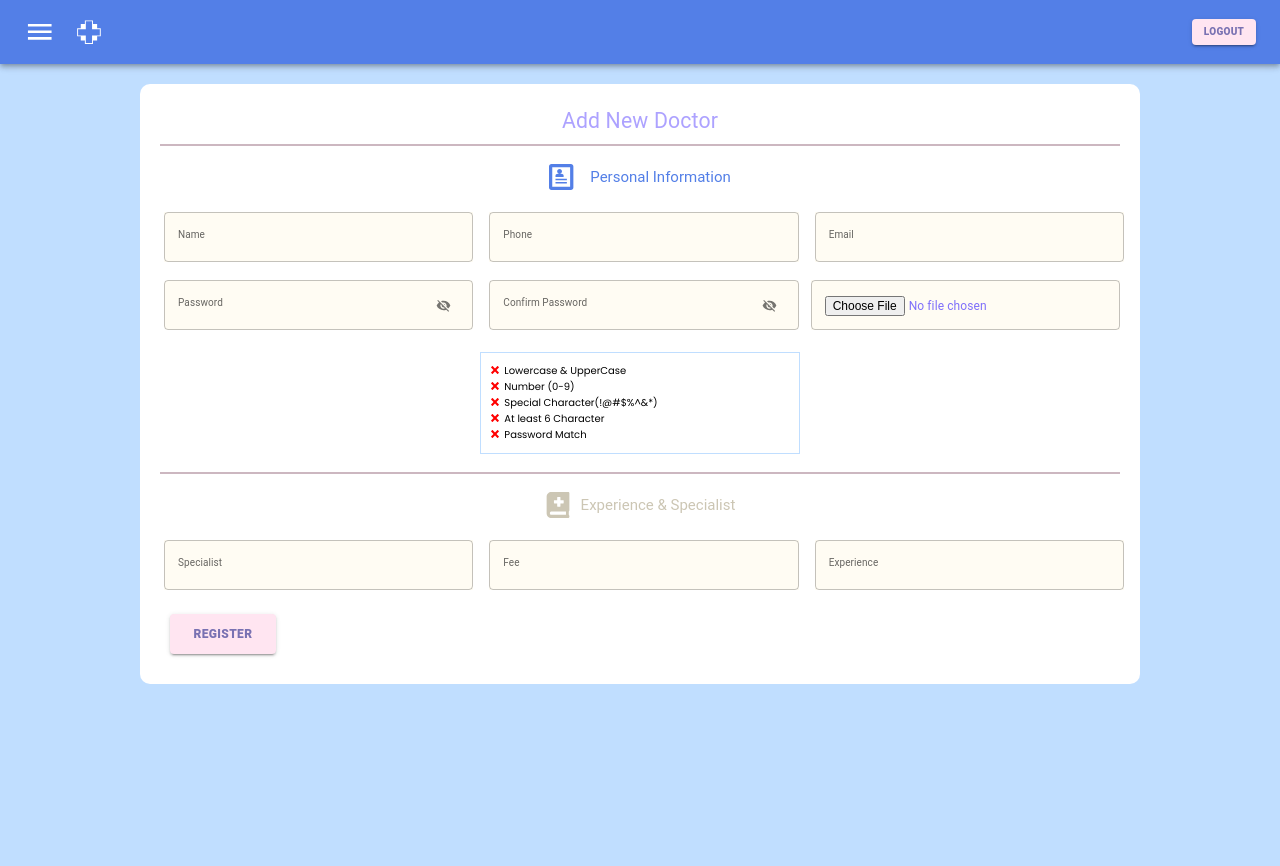
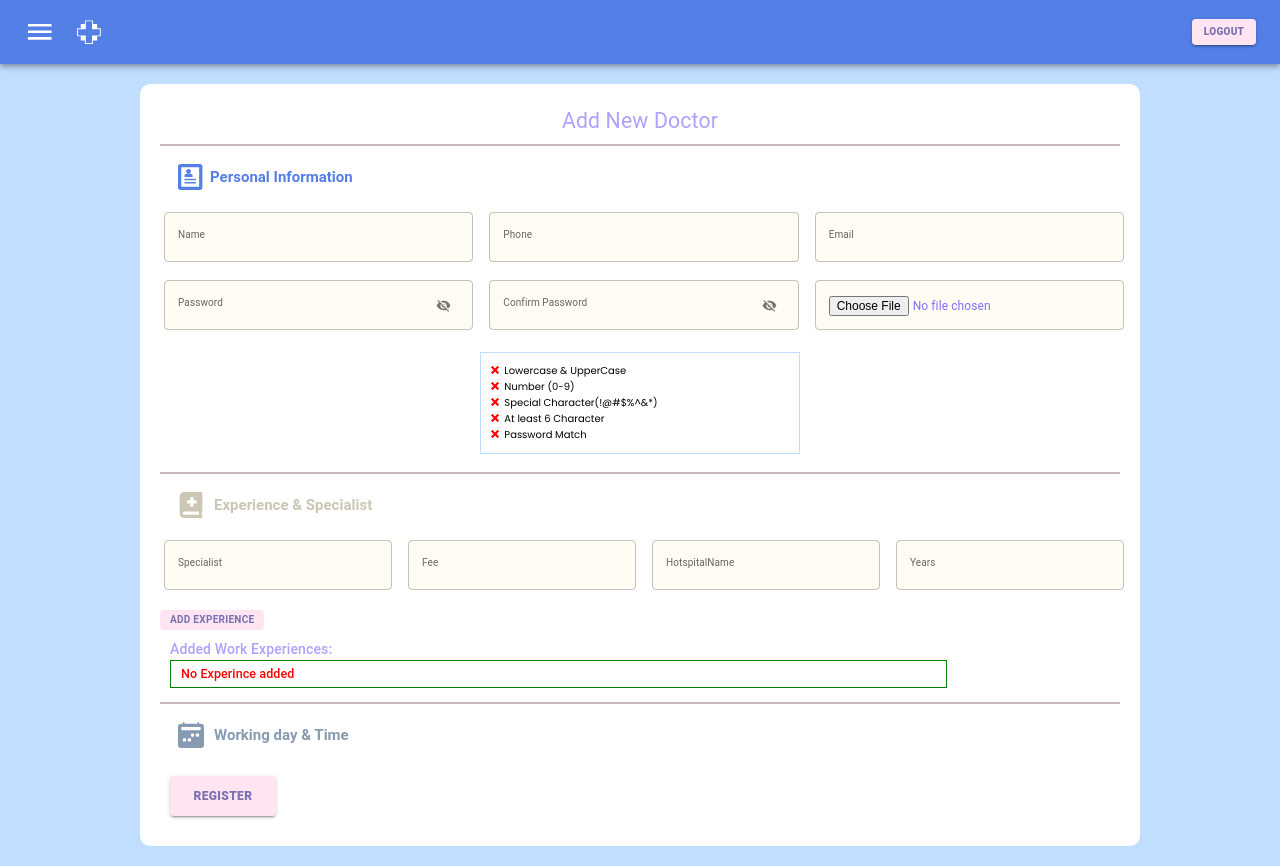
Before and after one commit to JamalHamza/hospital-portal, a React (Vite) app in the folder frontend/: page /admin/addDoctor in a window 1280 px wide. Before the commit the page ends 800 px from the top, so only its background shows below. Built offline with nearby package versions, Linux system fonts and the light colour scheme; no server answers.

Commit message:
addDoctro

```diff
--- a/frontend/src/pages/addDoctor/AddDoctor.jsx
+++ b/frontend/src/pages/addDoctor/AddDoctor.jsx
@@ -11,6 +11,7 @@ import {
 } from '@mui/material';
 import { useFormik } from 'formik';
 import React, { useState } from 'react';
+import { BsFillCalendar2WeekFill } from 'react-icons/bs';
 import { FaBookMedical } from 'react-icons/fa';
 import { ImProfile } from 'react-icons/im';
 import * as Yup from 'yup';
@@ -22,7 +23,9 @@ const initialValues = {
   phone: '',
   password: '',
   password2: '',
-  experience: '',
+  work: '',
+  hotspitalName: '',
+  years: '',
   fee: '',
   specialist: '',
 };
@@ -40,14 +43,26 @@ const validationSchema = Yup.object().shape({
     .required('Confirm Password is required'),
   specialist: Yup.string().required('Specialist is required'),
   fee: Yup.number().required('Fee is required'),
-  experience: Yup.number().required('Experience is required'),
+  hotspitalName: Yup.string().required('Hospital is required'),
+  years: Yup.number().required('Years is required'),
 });
 
 function AddDoctor() {
   const [formData, setFormData] = useState(initialValues);
   const [showPassword, setShowPassword] = useState(false);
   const [showPassword2, setShowPassword2] = useState(false);
+  const [experiences, setExperiences] = useState([]);
   const { name, email, password, password2 } = formData;
+
+  // ! Add Experince
+  function addExperience(hospitalName, years) {
+    setExperiences((prevExperiences) => [
+      ...prevExperiences,
+      { hospitalName, years },
+    ]);
+  }
+
+  console.log(experiences);
 
   const handleChange = (event) => {
     const { name, value } = event.target;
@@ -120,9 +135,9 @@ function AddDoctor() {
                   color: 'menu.main',
                   p: '1.2em',
                   display: 'flex',
-                  justifyContent: 'center',
                   alignItems: 'center',
-                  gap: '1em',
+                  fontWeight: '700',
+                  gap: '0.4em',
                 }}
               >
                 <ImProfile fontSize={26} />
@@ -247,7 +262,7 @@ function AddDoctor() {
                   accept='image/*'
                   name='image'
                   onChange={handleImageChange}
-                  style={{ margin: '4px 0', width: '100%' }}
+                  style={{ margin: '4px', width: '100%' }}
                 />
               </Grid>
             </Grid>
@@ -272,21 +287,24 @@ function AddDoctor() {
                   color: 'fourth.dark',
                   p: '1.2em',
                   display: 'flex',
-                  justifyContent: 'center',
                   alignItems: 'center',
                   gap: '1rem',
+                  fontWeight: '700',
                 }}
               >
                 <FaBookMedical fontSize={26} />
                 Experience & Specialist
               </Typography>
             </Box>
+            {/* ------------------------------------ */}
             <Grid
               container
               spacing={2}
-              sx={{ display: 'felx', justifyContent: 'center', mb: '1em' }}
+              sx={{
+                mb: '1em',
+              }}
             >
-              <Grid item xs={12} md={4}>
+              <Grid item xs={12} md={3}>
                 <TextField
                   name='specialist'
                   label='Specialist'
@@ -305,7 +323,7 @@ function AddDoctor() {
                   }
                 />
               </Grid>
-              <Grid item xs={12} md={4}>
+              <Grid item xs={12} md={3}>
                 <TextField
                   name='fee'
                   label='Fee'
@@ -319,26 +337,112 @@ function AddDoctor() {
                   helperText={formik.touched.fee && formik.errors.fee}
                 />
               </Grid>
-              <Grid item xs={12} md={4}>
+              <Grid item xs={12} md={3}>
                 <TextField
-                  name='experience'
-                  label='Experience'
+                  name='hotspitalName'
+                  label='HotspitalName'
                   variant='outlined'
-                  type='email'
-                  value={formik.values.experience}
+                  type='text'
+                  value={formik.values.hotspitalName}
                   onChange={handleChange}
                   style={{ margin: '4px', width: '100%' }}
                   onBlur={formik.handleBlur}
                   error={
-                    formik.touched.experience &&
-                    Boolean(formik.errors.experience)
+                    formik.touched.hotspitalName &&
+                    Boolean(formik.errors.hotspitalName)
                   }
                   helperText={
-                    formik.touched.experience && formik.errors.experience
+                    formik.touched.hotspitalName && formik.errors.hotspitalName
                   }
                 />
               </Grid>
+              <Grid item xs={12} md={3}>
+                <TextField
+                  name='years'
+                  label='Years'
+                  variant='outlined'
+                  type='Number'
+                  value={formik.values.years}
+                  onChange={handleChange}
+                  style={{ margin: '4px', width: '100%' }}
+                  onBlur={formik.handleBlur}
+                  error={formik.touched.years && Boolean(formik.errors.years)}
+                  helperText={formik.touched.years && formik.errors.years}
+                />
+              </Grid>
+              <Grid item xs={12} md={10}>
+                <Grid item xs={12} md={2}>
+                  <Button
+                    onClick={() =>
+                      addExperience(
+                        formik.values.hotspitalName,
+                        formik.values.years
+                      )
+                    }
+                    sx={{
+                      bgcolor: 'third.main',
+                      padding: '0.1em 1em',
+                      fontWeight: 600,
+                      fontSize: '1rem',
+                      mb: '0.4em',
+                      color: 'primary.dark',
+                      '&:hover': {
+                        background: '#ccb7c0',
+                      },
+                    }}
+                  >
+                    Add Experience
+                  </Button>
+                </Grid>
+                <Box
+                  sx={{
+                    width: '100%',
+                    p: '0.4em 1em',
+                  }}
+                >
+                  <Typography
+                    variant='h6'
+                    sx={{ color: 'primary.main', fontSize: '1.4rem' }}
+                  >
+                    Added Work Experiences:
+                  </Typography>
+                  <Box
+                    sx={{ border: '1px solid green', p: '0.3em 1em' }}
+                  >
+                    {experiences.length > 0 ? (
+                      experiences.map((experience) => experience.hospitalName)
+                    ) : (
+                      <Typography variant='h6' sx={{ color: 'red' }}>
+                        No Experince added
+                      </Typography>
+                    )}
+                  </Box>
+                </Box>
+              </Grid>
             </Grid>
+            <hr color='#ccb7c0' />
+            <Box
+              sx={{
+                display: 'felx',
+                flexDirection: 'column',
+              }}
+            >
+              <Typography
+                variant='h5'
+                sx={{
+                  color: 'secondary.dark',
+                  p: '1.2em',
+                  display: 'flex',
+                  justifyContent: 'start',
+                  alignItems: 'center',
+                  gap: '1rem',
+                  fontWeight: '700',
+                }}
+              >
+                <BsFillCalendar2WeekFill fontSize={26} />
+                Working day & Time
+              </Typography>
+            </Box>
             <Button
               type='submit'
               variant='contained'
```
